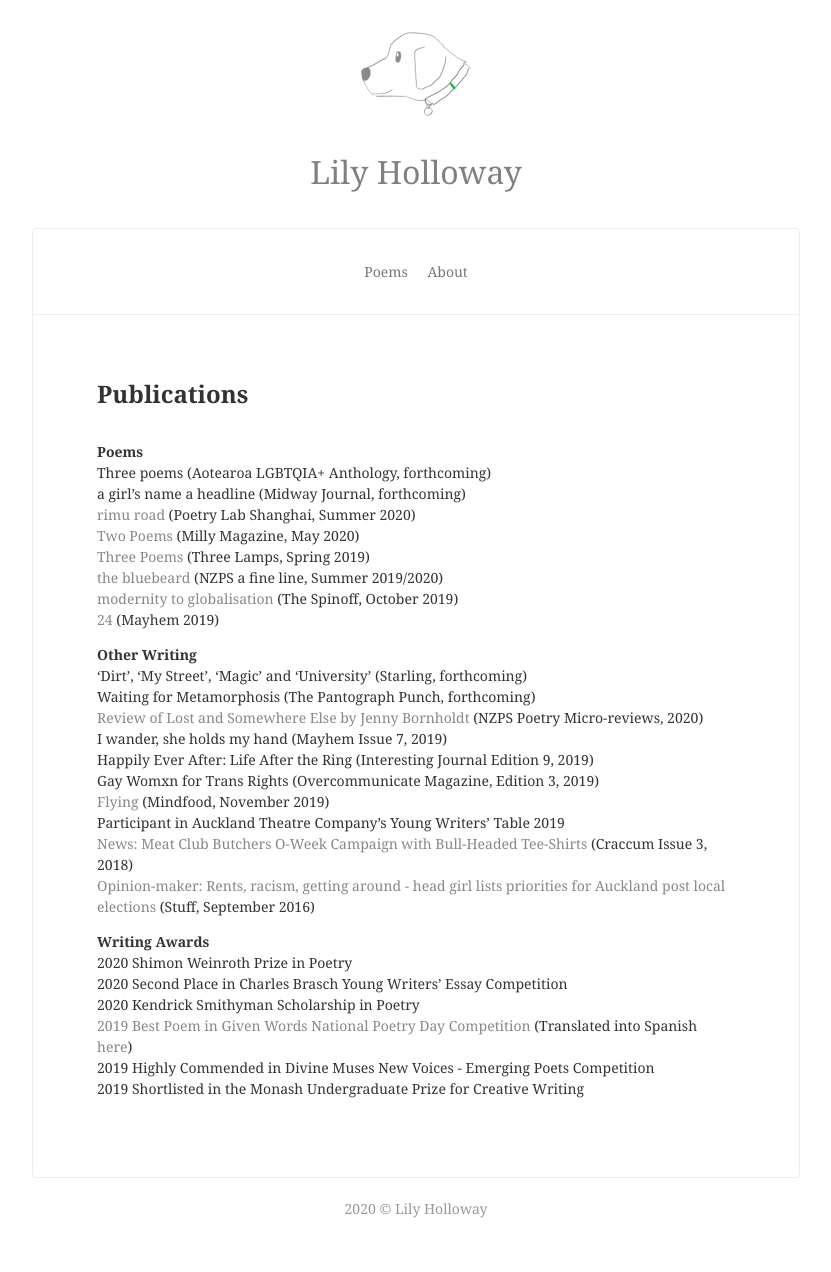
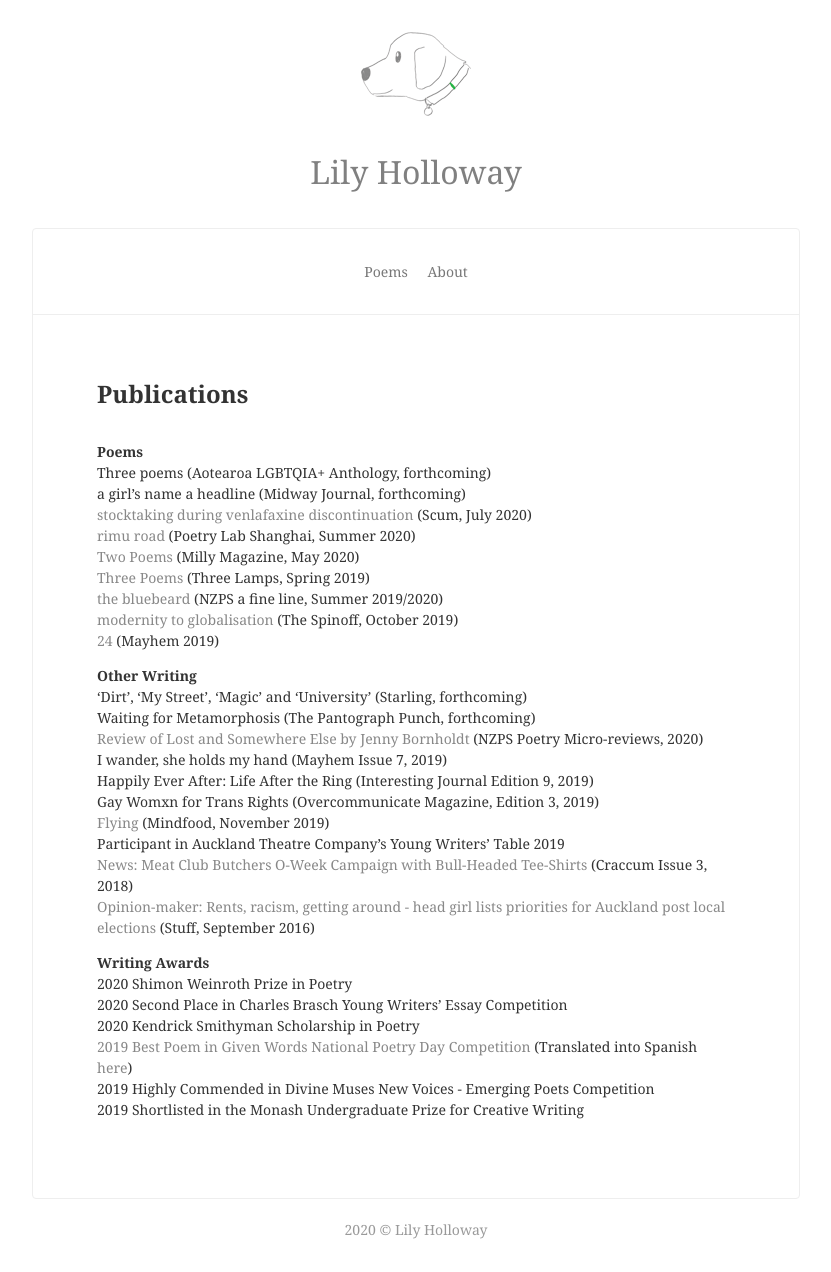
Before and after one commit to lilyholloway/lilyholloway.github.io, a Jekyll site: the page built from cv.md, in a window 1280 px wide. Shown: the whole page, without its empty margins (224-1055 px from the left). Built offline with Jekyll 4.4.1, drawn with Linux system fonts in a browser that asks for light colours; nearby versions of some CDN libraries; before the commit the page ends 1251 px from its top, so only the background shows below that.

Commit message:
Update cv.md

```diff
--- a/cv.md
+++ b/cv.md
@@ -7,6 +7,7 @@ description: Publications and Awards
 <b>Poems</b><br>
 Three poems (Aotearoa LGBTQIA+ Anthology, forthcoming)<br>
 a girl's name a headline (Midway Journal, forthcoming)<br>
+<a href="http://www.scum-mag.com/stocktaking-during-venlafaxine-discontinuation/">stocktaking during venlafaxine discontinuation</a> (Scum, July 2020)<br>
 <a href="https://www.poetrylabshanghai.com/post/summer20">rimu road</a> (Poetry Lab Shanghai, Summer 2020)<br>
 <a href="https://www.millymagazine.com/two-poems-by-lily-holloway">Two Poems</a> (Milly Magazine, May 2020)<br>
 <a href="https://www.thethreelamps.com/article/lily-holloway?publication=spring-2019">Three Poems</a> (Three Lamps, Spring 2019)<br>
```
